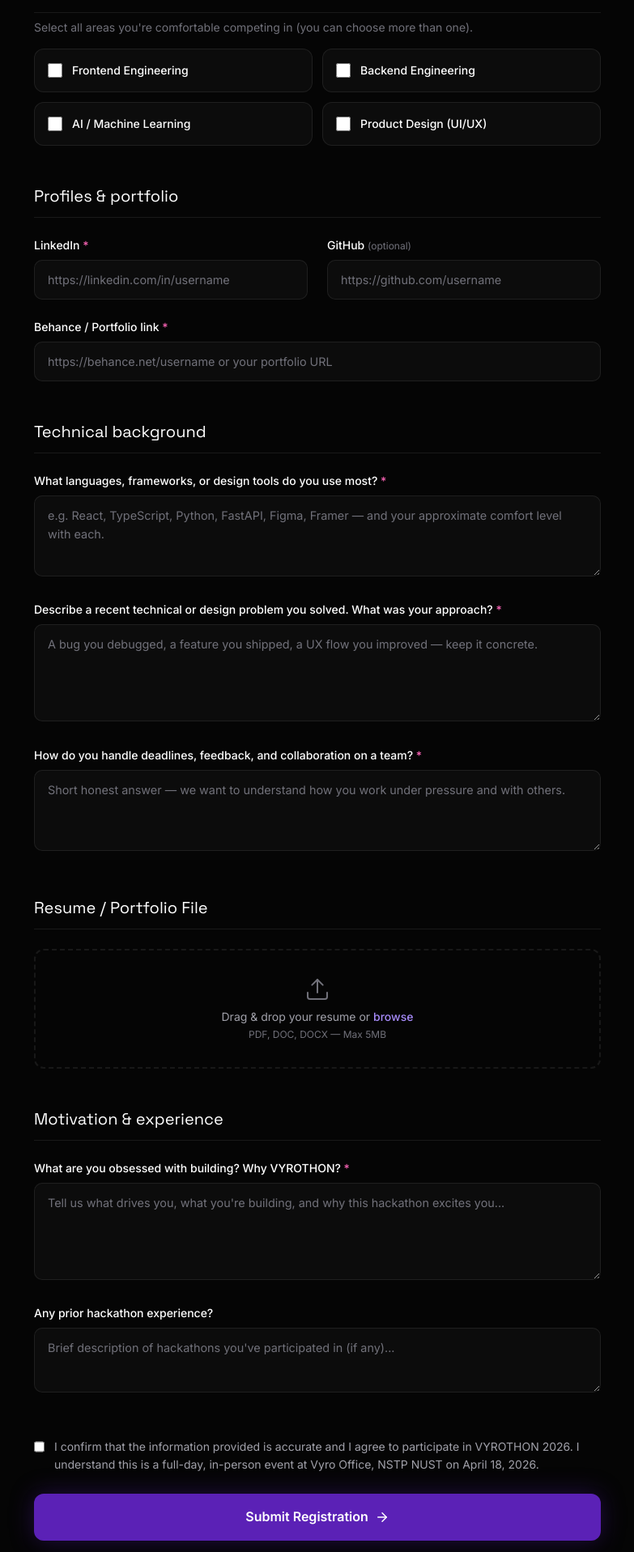
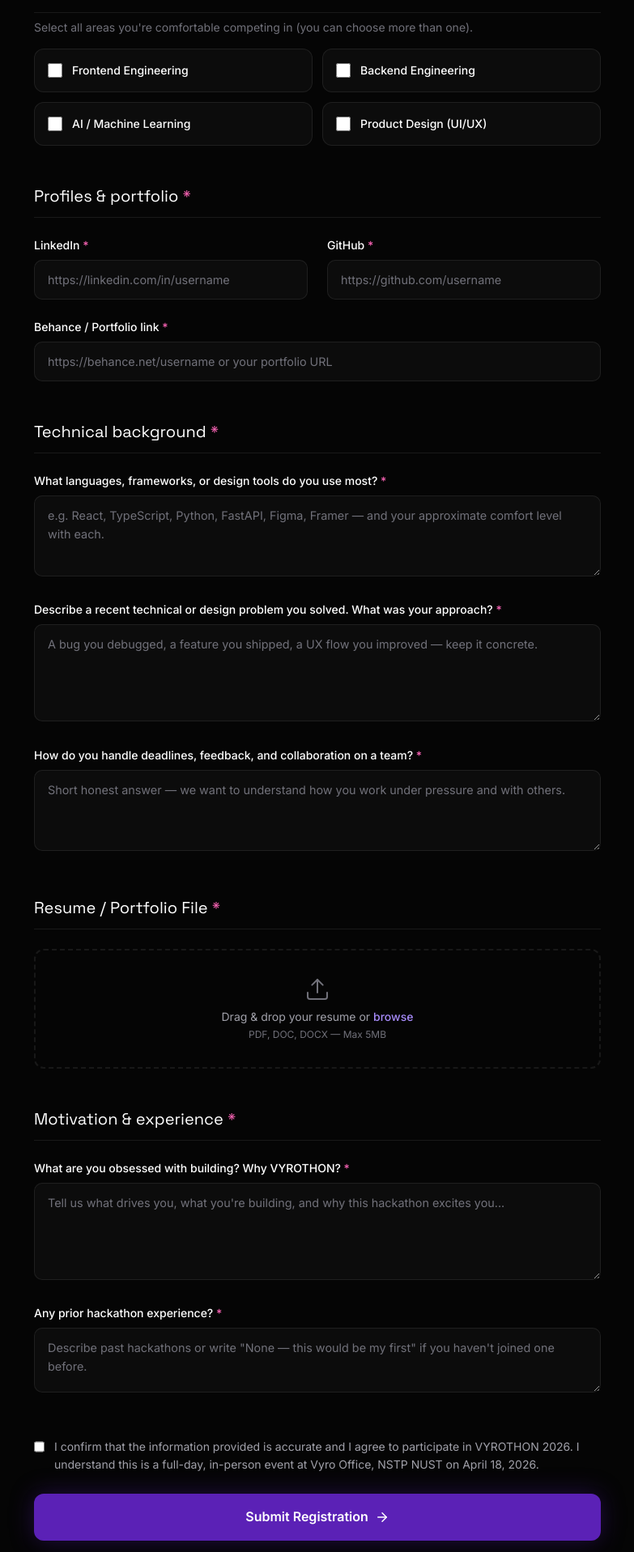
Before and after one commit to Harris-giki/vyrothon, a Next.js app: page /register in a window 1280 px wide. Shown: the part 811-2728 px from the top of the page at 81% size, without its empty margins (248-1031 px from the left). Built offline with nearby package versions, Linux system fonts and the light colour scheme.

Commit message:
Questionare skip options updated

```diff
--- a/src/app/api/register/route.ts
+++ b/src/app/api/register/route.ts
@@ -36,9 +36,23 @@ export async function POST(request: Request) {
       );
     }
 
-    if (!linkedin?.trim() || !portfolio?.trim()) {
+    if (!linkedin?.trim() || !github?.trim() || !portfolio?.trim()) {
       return NextResponse.json(
-        { error: "LinkedIn and Behance/Portfolio link are required" },
+        { error: "LinkedIn, GitHub, and Behance/Portfolio links are required" },
+        { status: 400 }
+      );
+    }
+
+    if (!motivation?.trim()) {
+      return NextResponse.json(
+        { error: "Motivation is required" },
+        { status: 400 }
+      );
+    }
+
+    if (!experience?.trim()) {
+      return NextResponse.json(
+        { error: "Please answer the hackathon experience question" },
         { status: 400 }
       );
     }
@@ -50,8 +64,14 @@ export async function POST(request: Request) {
       );
     }
 
+    if (!resumeFile || typeof resumeFile === "string" || resumeFile.size === 0) {
+      return NextResponse.json(
+        { error: "Resume file is required (PDF, DOC, or DOCX)" },
+        { status: 400 }
+      );
+    }
+
     let resumeLink = "";
-    if (resumeFile && resumeFile.size > 0) {
     const buffer = Buffer.from(await resumeFile.arrayBuffer());
     const timestamp = Date.now();
     const safeName = fullName.replace(/[^a-zA-Z0-9]/g, "_");
@@ -70,7 +90,6 @@ export async function POST(request: Request) {
       const localPath = path.join(uploadsDir, fileName);
       fs.writeFileSync(localPath, buffer);
       resumeLink = `local:${fileName}`;
-      }
     }
 
     const row = {
--- a/src/components/RegistrationForm.tsx
+++ b/src/components/RegistrationForm.tsx
@@ -40,6 +40,12 @@ export function RegistrationForm() {
     const domains = formData.getAll("domains").filter(Boolean);
     if (domains.length === 0) {
       showToast("Select at least one domain you want to compete in", "error");
+      return;
+    }
+
+    const resume = formData.get("resume");
+    if (!resume || !(resume instanceof File) || resume.size === 0) {
+      showToast("Please upload your resume (PDF, DOC, or DOCX)", "error");
       return;
     }
 
@@ -147,7 +153,7 @@ export function RegistrationForm() {
         {/* LINKS */}
         <div className="mb-12">
           <h3 className="font-heading text-xl mb-6 pb-3" style={{ borderBottom: "1px solid var(--border)" }}>
-            Profiles &amp; portfolio
+            Profiles &amp; portfolio <span className="text-pink-400">*</span>
           </h3>
           <div className="grid grid-cols-1 sm:grid-cols-2 gap-6">
             <div>
@@ -155,8 +161,8 @@ export function RegistrationForm() {
               <input name="linkedin" type="url" required className="form-input" placeholder="https://linkedin.com/in/username" />
             </div>
             <div>
-              <label className="block text-sm font-medium mb-2">GitHub <span className="themed-fg-muted text-xs font-normal">(optional)</span></label>
-              <input name="github" type="url" className="form-input" placeholder="https://github.com/username" />
+              <label className="block text-sm font-medium mb-2">GitHub <span className="text-pink-400">*</span></label>
+              <input name="github" type="url" required className="form-input" placeholder="https://github.com/username" />
             </div>
           </div>
           <div className="mt-6">
@@ -174,7 +180,7 @@ export function RegistrationForm() {
         {/* TECHNICAL & WORK ETHIC */}
         <div className="mb-12">
           <h3 className="font-heading text-xl mb-6 pb-3" style={{ borderBottom: "1px solid var(--border)" }}>
-            Technical background
+            Technical background <span className="text-pink-400">*</span>
           </h3>
           <div className="space-y-6">
             <div>
@@ -215,7 +221,9 @@ export function RegistrationForm() {
 
         {/* RESUME UPLOAD */}
         <div className="mb-12">
-          <h3 className="font-heading text-xl mb-6 pb-3" style={{ borderBottom: "1px solid var(--border)" }}>Resume / Portfolio File</h3>
+          <h3 className="font-heading text-xl mb-6 pb-3" style={{ borderBottom: "1px solid var(--border)" }}>
+            Resume / Portfolio File <span className="text-pink-400">*</span>
+          </h3>
           <div
             className="p-8 border-2 border-dashed rounded-xl text-center cursor-pointer transition-all hover:border-violet-800 hover:bg-violet-950/[0.08]"
             style={{ borderColor: "var(--border)" }}
@@ -242,14 +250,23 @@ export function RegistrationForm() {
 
         {/* MOTIVATION */}
         <div className="mb-12">
-          <h3 className="font-heading text-xl mb-6 pb-3" style={{ borderBottom: "1px solid var(--border)" }}>Motivation &amp; experience</h3>
+          <h3 className="font-heading text-xl mb-6 pb-3" style={{ borderBottom: "1px solid var(--border)" }}>
+            Motivation &amp; experience <span className="text-pink-400">*</span>
+          </h3>
           <div className="mb-6">
             <label className="block text-sm font-medium mb-2">What are you obsessed with building? Why VYROTHON? <span className="text-pink-400">*</span></label>
             <textarea name="motivation" required className="form-textarea w-full min-h-[120px] resize-y" placeholder="Tell us what drives you, what you're building, and why this hackathon excites you..." />
           </div>
           <div>
-            <label className="block text-sm font-medium mb-2">Any prior hackathon experience?</label>
-            <textarea name="experience" className="form-textarea w-full min-h-[80px] resize-y" placeholder="Brief description of hackathons you've participated in (if any)..." />
+            <label className="block text-sm font-medium mb-2">
+              Any prior hackathon experience? <span className="text-pink-400">*</span>
+            </label>
+            <textarea
+              name="experience"
+              required
+              className="form-textarea w-full min-h-[80px] resize-y"
+              placeholder="Describe past hackathons or write &quot;None — this would be my first&quot; if you haven&apos;t joined one before."
+            />
           </div>
         </div>
 
```
Lines whose indentation alone changed are shown as unchanged.
